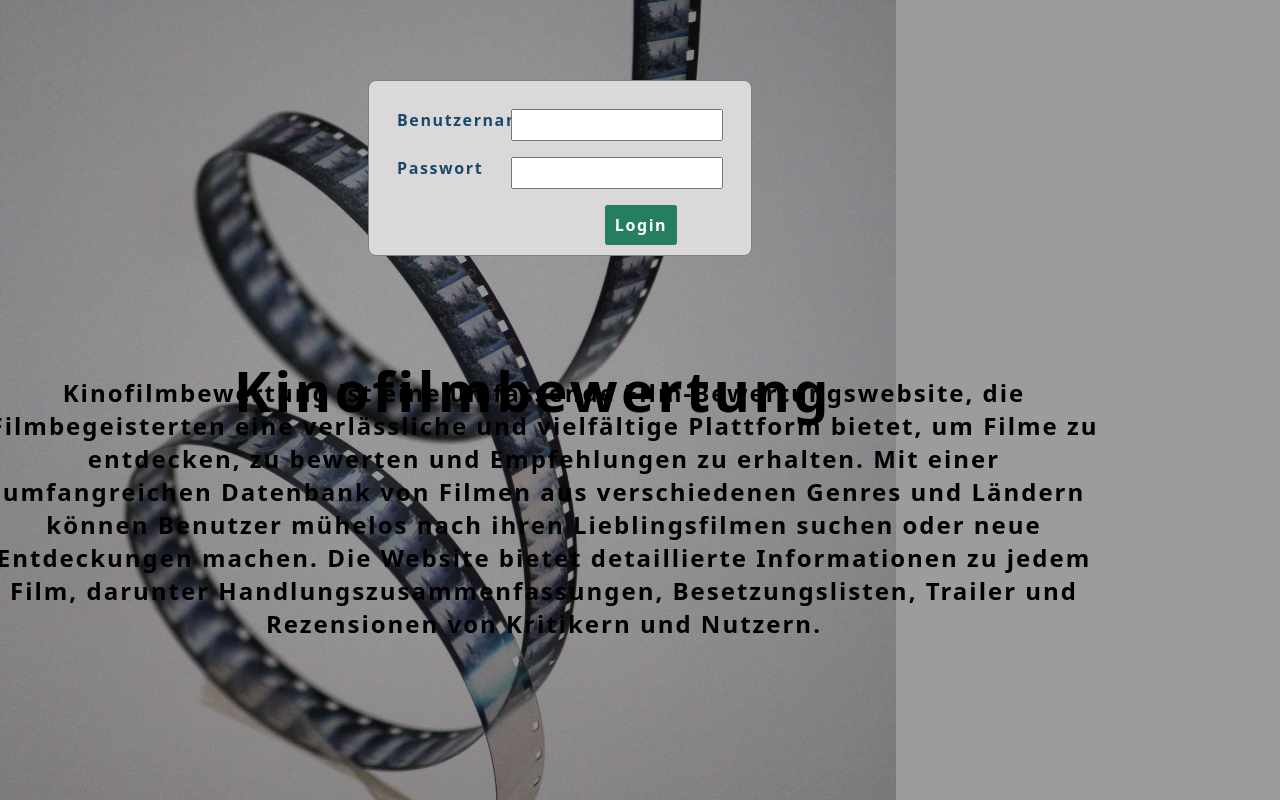
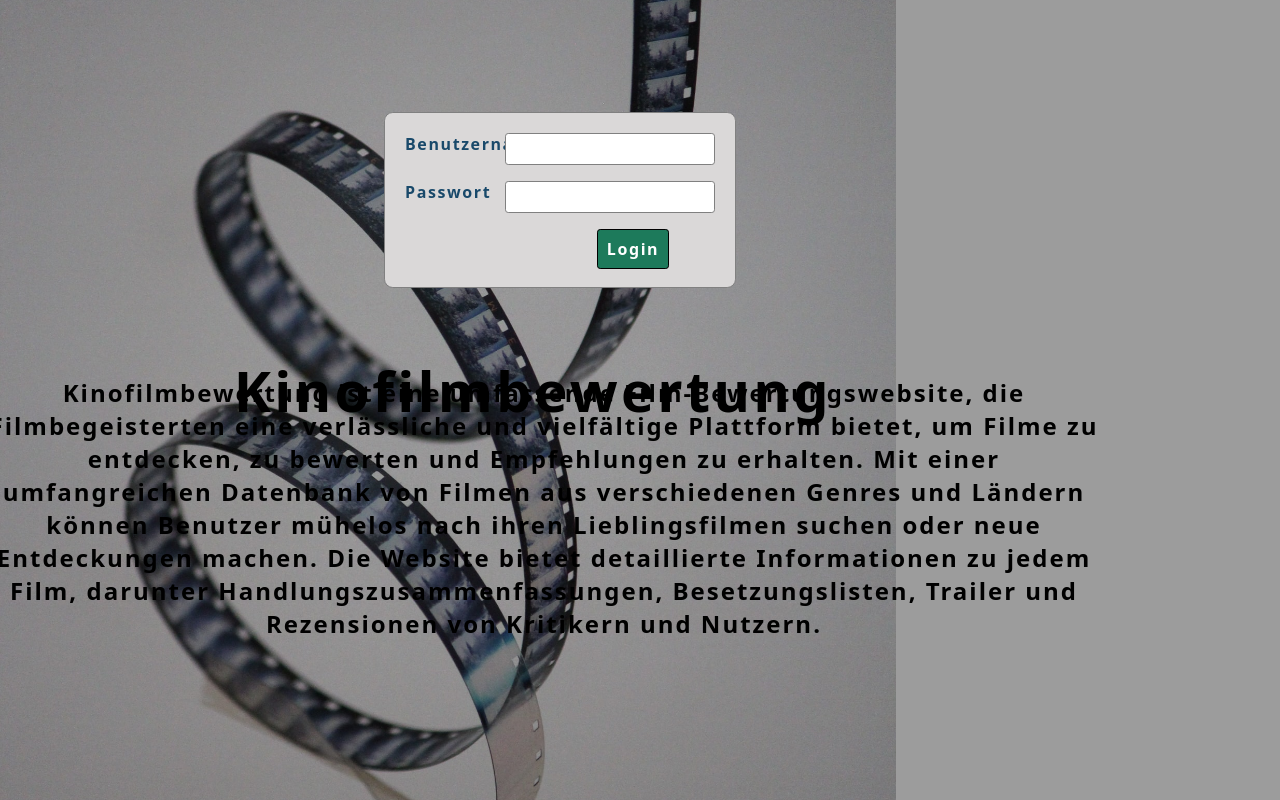
Before and after one commit to leovolwahsen/kino-website, an Angular app: page /login in a window 1280 px wide. Built offline with nearby package versions, Linux system fonts and the light colour scheme.

Commit message:
login seite ist jetzt mehr zentriert

```diff
--- a/src/app/login/login.component.scss
+++ b/src/app/login/login.component.scss
@@ -38,15 +38,15 @@
     text-align: center;
   }
   .login-form {
-    width: 24rem;
+    width: 22rem;
     height: 11rem;
-    padding: 0.75rem;
+    padding: 0.25rem;
     background-color: rgb(218, 216, 216);
     color: #19496a;
-    border-radius: 0.5rem;
+    border-radius: 0.55rem;
     position: absolute;
-    top: 5rem;
-    right: 33rem;
+    top: 7rem;
+    right: 34rem;
     border: 0.1rem solid gray;
     .form-gruppe {
       display: flex;
@@ -65,8 +65,10 @@
         height: 2rem;
         padding: 0.3rem;
         font-family: system-ui, -apple-system, BlinkMacSystemFont, "Segoe UI",
-      Roboto, Oxygen, Ubuntu, Cantarell, "Open Sans", "Helvetica Neue",
-      sans-serif;
+        Roboto, Oxygen, Ubuntu, Cantarell, "Open Sans", "Helvetica Neue",
+        sans-serif;
+        border-radius: 0.2rem;
+        border: 0.1rem solid gray;
       }
     }
     .btn-container {
@@ -76,22 +78,23 @@
         top: 2rem;
         color: red;
         font-family: system-ui, -apple-system, BlinkMacSystemFont, "Segoe UI",
-      Roboto, Oxygen, Ubuntu, Cantarell, "Open Sans", "Helvetica Neue",
-      sans-serif;
+        Roboto, Oxygen, Ubuntu, Cantarell, "Open Sans", "Helvetica Neue",
+        sans-serif;
       }
       button {
-        margin-left: 14rem;
+        margin-left: 13rem;
         text-decoration: none;
         border: none;
         font-weight: bold;
-        border-radius: 0.15rem;
+        border-radius: 0.2rem;
         width: 4.5rem;
         height: 2.5rem;
         font-size: 1rem;
         letter-spacing: 0.1rem;
         cursor: pointer;
-        background-color: #1d7a5bf3;
-        color: white;
+        background-color: #1d7a5b;
+        border: 0.1rem solid black;
+        color: rgb(255, 255, 255);
         font-family: system-ui, -apple-system, BlinkMacSystemFont, "Segoe UI",
       Roboto, Oxygen, Ubuntu, Cantarell, "Open Sans", "Helvetica Neue",
       sans-serif;
```
